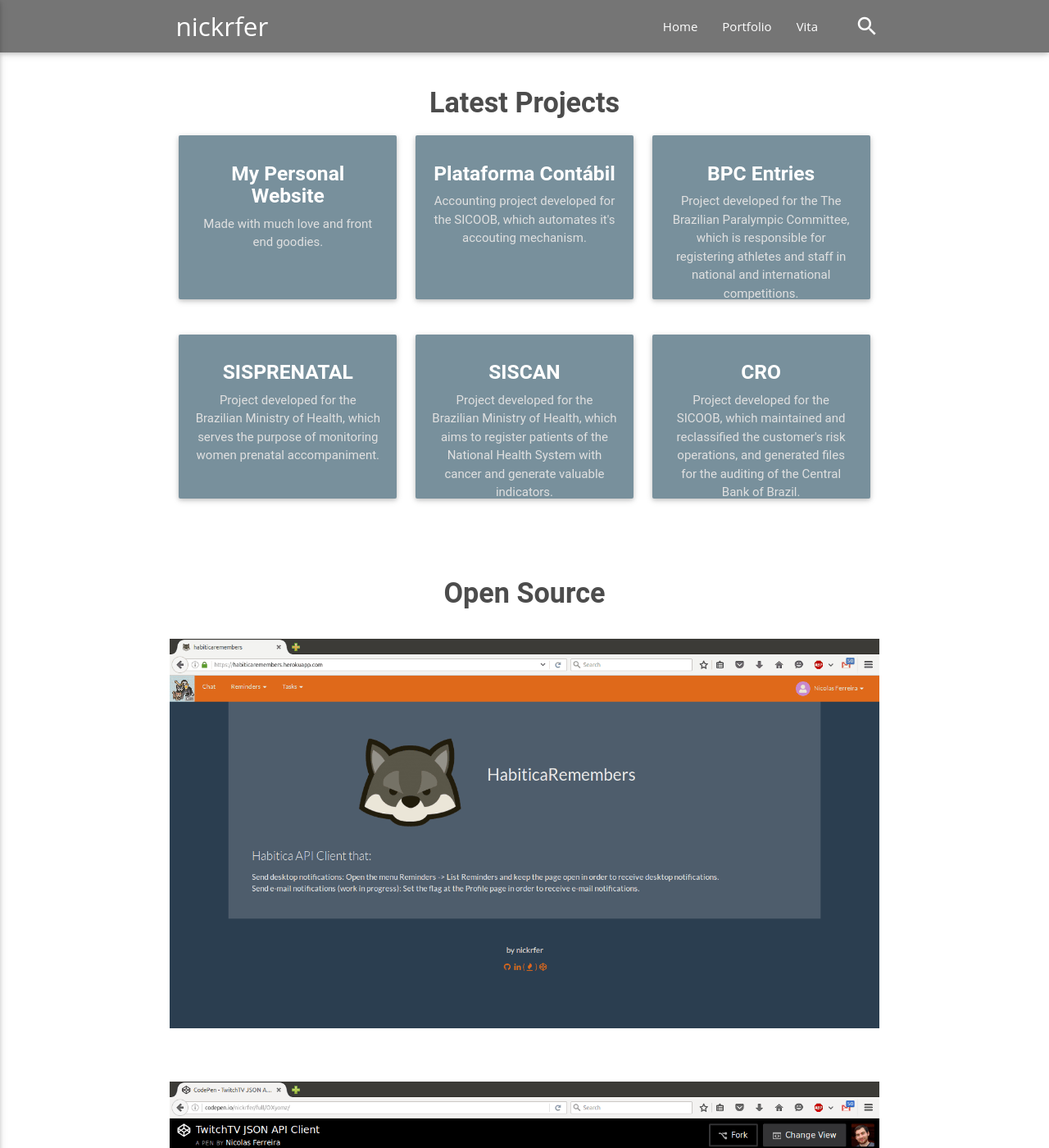
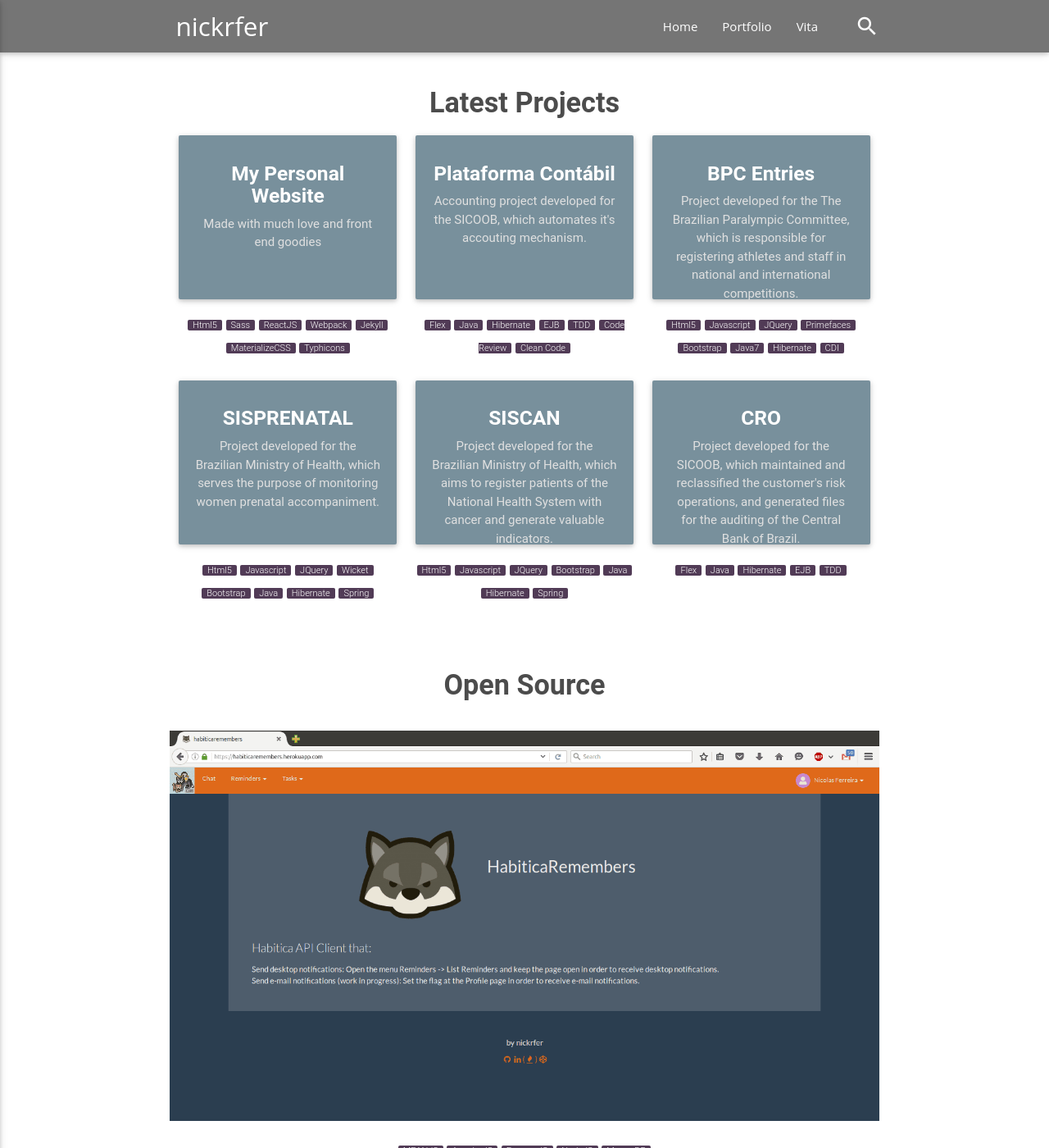
Before and after one commit to nickrfer/nickrfer.github.io, a Jekyll site: the page built from pages/portfolio.html, in a window 1280 px wide and 1400 px high. Shown: the whole window at 82% size. Built offline with Jekyll 4.4.1, drawn with Linux system fonts in a browser that asks for light colours; some of the changed text lies outside the part shown.

Commit message:
Adding projects meta info.

```diff
--- a/css/main.scss
+++ b/css/main.scss
@@ -69,6 +69,16 @@
   text-align: center !important;
 }
 
+span.badge.new {
+  background-color: #513B56 !important;
+  position: relative !important;
+  right: 0px !important;
+  font-size: 11px !important;
+}
+span.badge.new:after {
+  content: "" !important;
+}
+
 .bold {
   font-weight: bold !important;
 }
--- a/pages/portfolio.html
+++ b/pages/portfolio.html
@@ -8,16 +8,26 @@
 		<h4 class="center-align bold">Latest Projects</h4>
 
 		<div class="row">
-			<div class="col s12 m4">
+			<div class="col s12 l4">
 				<div class="card blue-grey lighten-1">
 	        <div class="card-content">
 	          <span class="card-title"><h5 class="bold">My Personal Website</h5></span>
-	          <p>Made with much love and front end goodies.</p>
+	          <p>Made with much love and front end goodies
+						</p>
 	        </div>
 	      </div>
+				<p class="center">
+					<span class="new badge">Html5</span>
+					<span class="new badge">Sass</span>
+					<span class="new badge">ReactJS</span>
+					<span class="new badge">Webpack</span>
+					<span class="new badge">Jekyll</span>
+					<span class="new badge">MaterializeCSS</span>
+					<span class="new badge">Typhicons</span>
+				</p>
 			</div>
 
-			<div class="col s12 m4">
+			<div class="col s12 l4">
 				<div class="card blue-grey lighten-1">
 	        <div class="card-content">
 	          <span class="card-title"><h5 class="bold">Plataforma Contábil</h5></span>
@@ -25,9 +35,18 @@
 						it's accouting mechanism.</p>
 	        </div>
 	      </div>
+				<p class="center">
+					<span class="new badge">Flex</span>
+					<span class="new badge">Java</span>
+					<span class="new badge">Hibernate</span>
+					<span class="new badge">EJB</span>
+					<span class="new badge">TDD</span>
+					<span class="new badge">Code Review</span>
+					<span class="new badge">Clean Code</span>
+				</p>
 			</div>
 
-			<div class="col s12 m4">
+			<div class="col s12 l4">
 				<div class="card blue-grey lighten-1">
 	        <div class="card-content">
 	          <span class="card-title"><h5 class="bold">BPC Entries</h5></span>
@@ -35,11 +54,21 @@
 						is responsible for registering athletes and staff in national and international competitions.</p>
 	        </div>
 	      </div>
+				<p class="center">
+					<span class="new badge">Html5</span>
+					<span class="new badge">Javascript</span>
+					<span class="new badge">JQuery</span>
+					<span class="new badge">Primefaces</span>
+					<span class="new badge">Bootstrap</span>
+					<span class="new badge">Java7</span>
+					<span class="new badge">Hibernate</span>
+					<span class="new badge">CDI</span>
+				</p>
 			</div>
     </div>
 
 		<div class="row">
-			<div class="col s12 m4">
+			<div class="col s12 l4">
 				<div class="card blue-grey lighten-1">
 	        <div class="card-content">
 	          <span class="card-title"><h5 class="bold">SISPRENATAL</h5></span>
@@ -47,9 +76,19 @@
 						serves the purpose of monitoring women prenatal accompaniment.</p>
 	        </div>
 	      </div>
+				<p class="center">
+					<span class="new badge">Html5</span>
+					<span class="new badge">Javascript</span>
+					<span class="new badge">JQuery</span>
+					<span class="new badge">Wicket</span>
+					<span class="new badge">Bootstrap</span>
+					<span class="new badge">Java</span>
+					<span class="new badge">Hibernate</span>
+					<span class="new badge">Spring</span>
+				</p>
 			</div>
 
-			<div class="col s12 m4">
+			<div class="col s12 l4">
 				<div class="card blue-grey lighten-1">
 	        <div class="card-content">
 	          <span class="card-title"><h5 class="bold">SISCAN</h5></span>
@@ -58,9 +97,18 @@
 						and generate valuable indicators.</p>
 	        </div>
 	      </div>
+				<p class="center">
+					<span class="new badge">Html5</span>
+					<span class="new badge">Javascript</span>
+					<span class="new badge">JQuery</span>
+					<span class="new badge">Bootstrap</span>
+					<span class="new badge">Java</span>
+					<span class="new badge">Hibernate</span>
+					<span class="new badge">Spring</span>
+				</p>
 			</div>
 
-			<div class="col s12 m4">
+			<div class="col s12 l4">
 				<div class="card blue-grey lighten-1">
 	        <div class="card-content">
 	          <span class="card-title"><h5 class="bold">CRO</h5></span>
@@ -69,6 +117,13 @@
 							and generated files for the auditing of the Central Bank of Brazil.</p>
 	        </div>
 	      </div>
+				<p class="center">
+					<span class="new badge">Flex</span>
+					<span class="new badge">Java</span>
+					<span class="new badge">Hibernate</span>
+					<span class="new badge">EJB</span>
+					<span class="new badge">TDD</span>
+				</p>
 			</div>
     </div>
 
@@ -78,10 +133,20 @@
 		<br />
 
 		<div class="row text-center">
-				<a href="https://habiticaremembers.herokuapp.com">
-					<img src="https://github.com/nickrfer/nickrfer.github.io/blob/master/img/habiticaremembers.png?raw=true" class="img-responsive" alt="Habitica Remembers">
-				</a>
+				<div class"col s4"></div>
+				<div class"col s6">
+					<a href="https://habiticaremembers.herokuapp.com">
+						<img src="https://github.com/nickrfer/nickrfer.github.io/blob/master/img/habiticaremembers.png?raw=true" class="img-responsive" alt="Habitica Remembers">
+					</a>
+				</div>
 		</div>
+		<p class="center">
+			<span class="new badge">MEANJS</span>
+			<span class="new badge">AngularJS</span>
+			<span class="new badge">ExpressJS</span>
+			<span class="new badge">NodeJS</span>
+			<span class="new badge">MongoDB</span>
+		</p>
     <div class="col s12" style="text-align: center;">&nbsp;</div>
     <div class="col s12" style="text-align: center;">&nbsp;</div>
 
```
